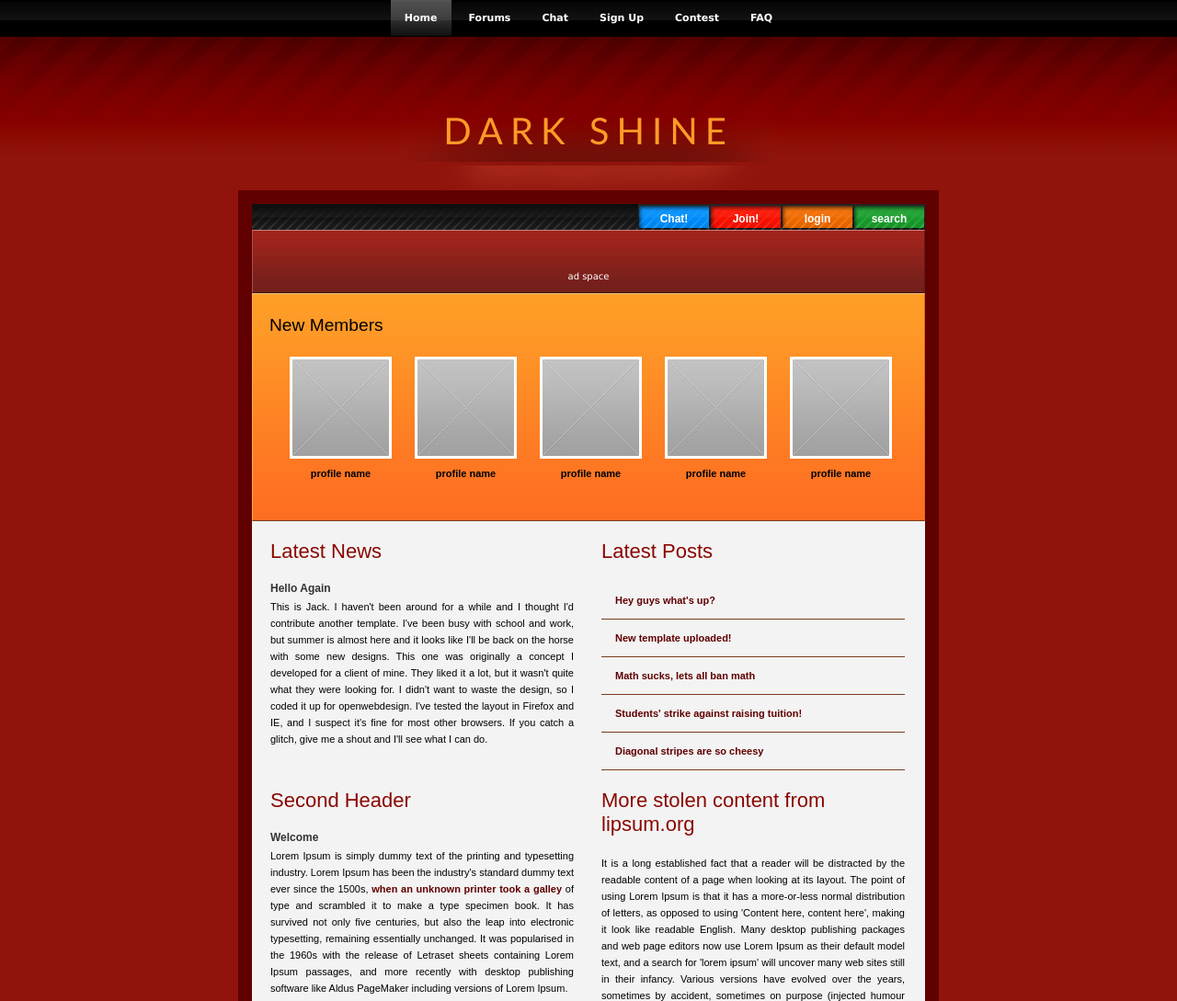
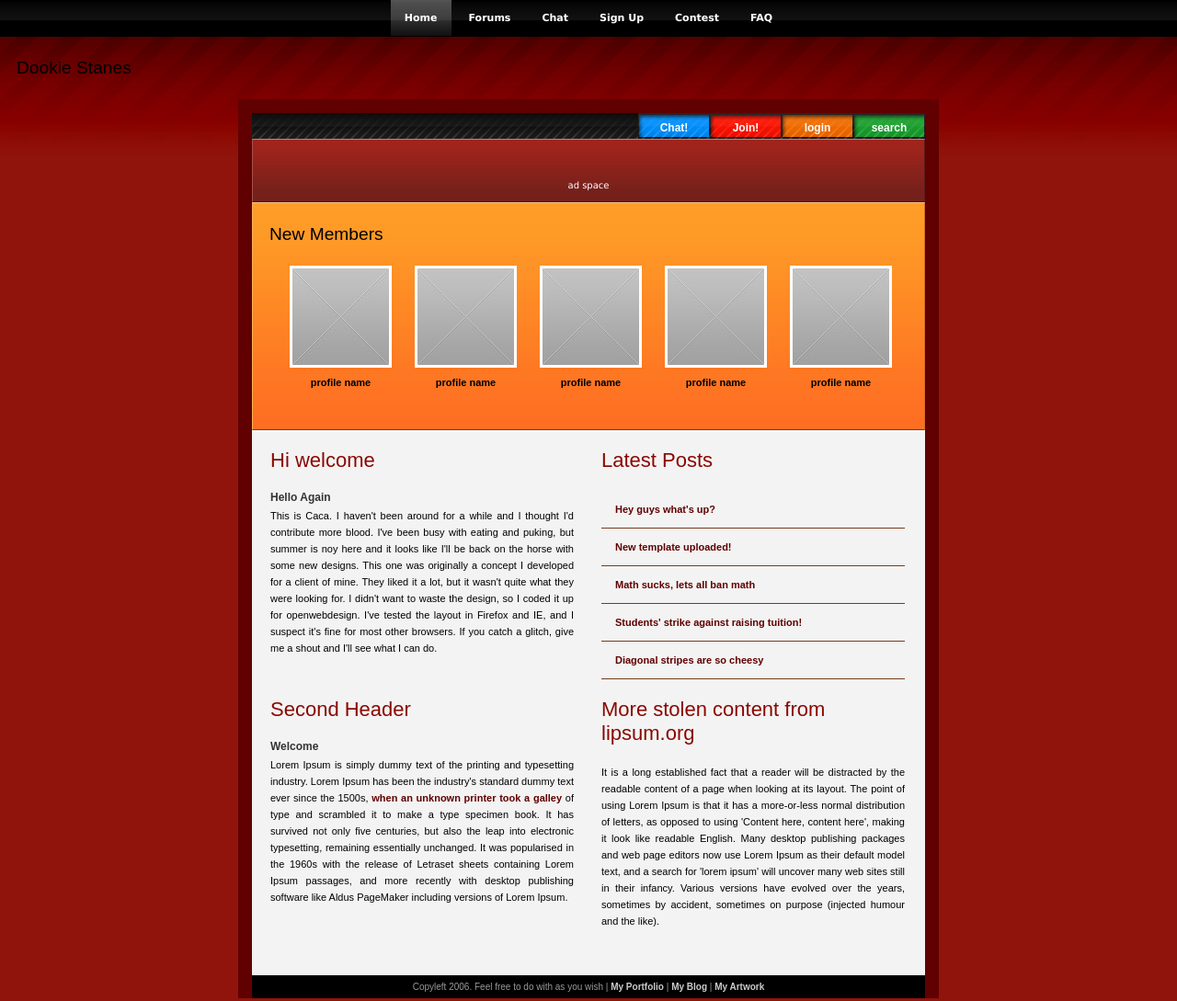
Before and after one commit to CACAPOOPO/.github.io, a plain HTML site: page index.html in a window 1280 px wide. Shown: the top 1089 px of the page at 92% size. Drawn offline with Linux system fonts and the light colour scheme.

Commit message:
Update index.html

```diff
--- a/index.html
+++ b/index.html
@@ -16,7 +16,7 @@
   <li><a href="#">FAQ</a></li>
 </ul>
 <!--                  main title                  -->
-<h1 id="title">DARK SHINE</h1>
+<h1 id="Title">Dookie Stanes</h1>
 <!--                  beginning of actual page                  -->
 <div id="wrapper">
   <!--                  this is the small black bar                  -->
@@ -53,9 +53,9 @@
   </div>
   <!--                  rest of content                  -->
   <div class="content">
-    <h1>Latest News</h1>
+    <h1>Hi welcome</h1>
     <h2>Hello Again</h2>
-    This is Jack. I haven't been around for a while and I thought I'd contribute another template. I've been busy with school and work, but summer is almost here and it looks like I'll be back on the horse with some new designs. This one was originally a concept I developed for a client of mine. They liked it a lot, but it wasn't quite what they were looking for. I didn't want to waste the design, so I coded it up for openwebdesign. I've tested the layout in Firefox and IE, and I suspect it's fine for most other browsers. If you catch a glitch, give me a shout and I'll see what I can do. </div>
+    This is Caca. I haven't been around for a while and I thought I'd contribute more blood. I've been busy with eating and puking, but summer is noy here and it looks like I'll be back on the horse with some new designs. This one was originally a concept I developed for a client of mine. They liked it a lot, but it wasn't quite what they were looking for. I didn't want to waste the design, so I coded it up for openwebdesign. I've tested the layout in Firefox and IE, and I suspect it's fine for most other browsers. If you catch a glitch, give me a shout and I'll see what I can do. </div>
   <div class="content">
     <h1>Latest Posts</h1>
     <!--                  this is a list of links                  -->
```
